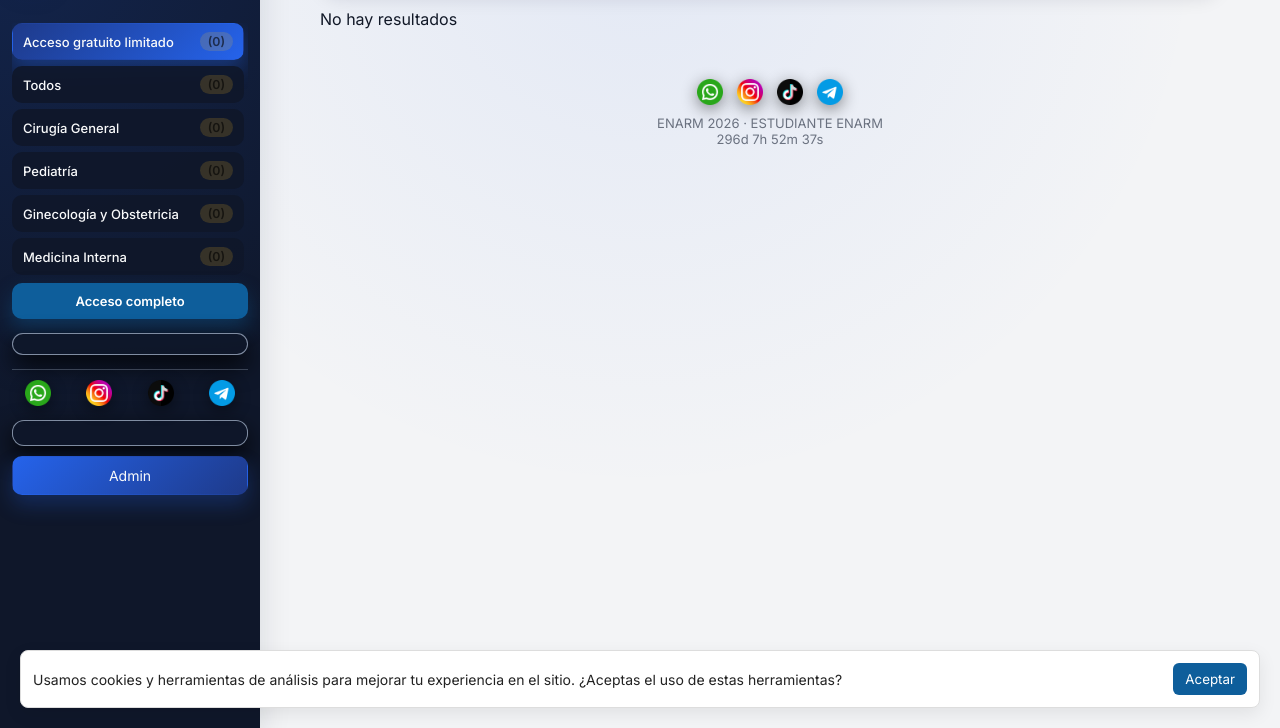
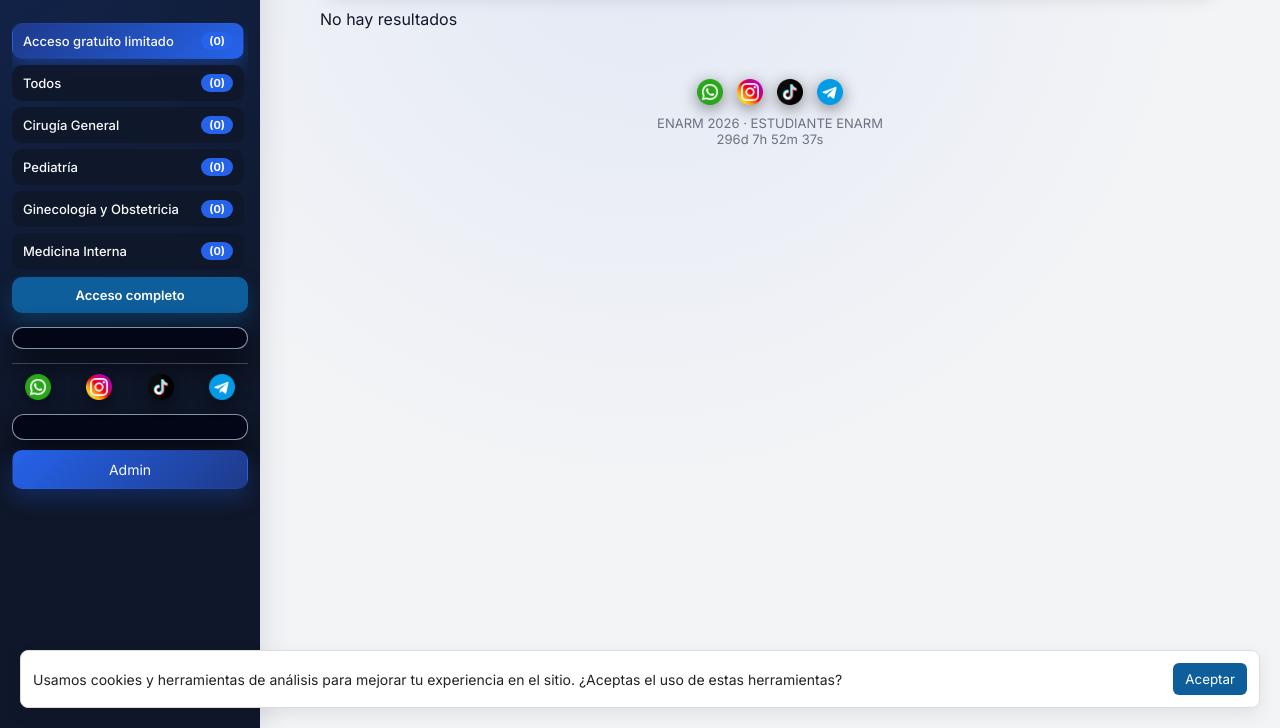
Before and after one commit to Estudiante-ENARM/estudiante-enarm-pagina, a plain HTML site: page index.html in a window 1280 px wide. Shown: the part 72-800 px from the top of the page. Drawn offline with Linux system fonts and the light colour scheme; no server answers.

Commit message:
Enhance styles for theme counter and recent changes
Added styles for theme counter and recent changes box.

```diff
--- a/style.css
+++ b/style.css
@@ -821,3 +821,45 @@ footer {
     padding-bottom: 56px;
   }
 }
+
+/* ===========================================
+   ARREGLO DEFINITIVO: CONTADOR DE TEMAS
+   (ALTO CONTRASTE EN MODO CLARO Y OSCURO)
+=========================================== */
+
+#sidebar .menu-item .count {
+  margin-left: 6px;
+  padding: 2px 8px;
+  border-radius: 999px;
+  font-weight: 700;
+  font-size: 11px;
+  background: var(--primary);   /* Píldora azul fuerte */
+  color: #ffffff;              /* Texto blanco */
+  opacity: 1;
+}
+
+/* ===========================================
+   ARREGLO DEFINITIVO: RECUADRO "ÚLTIMOS CAMBIOS"
+   TEXTO MUY LEGIBLE EN MODO CLARO
+=========================================== */
+
+#recent-changes {
+  background: #020617;                               /* Fondo negro-azulado sólido */
+  border: 1px solid rgba(148, 163, 184, 0.9);
+  border-radius: 12px;
+  padding: 10px 12px;
+  box-shadow: 0 14px 32px rgba(0, 0, 0, 0.85);
+  font-size: 13px;
+  color: #f9fafb;                                    /* Texto base blanco */
+}
+
+/* Forzamos el color de TODO el contenido dentro para que no se quede gris tenue */
+#recent-changes * {
+  color: #e5e7eb !important;                         /* Gris muy claro, alto contraste */
+}
+
+/* Título "Últimos cambios" más vistoso */
+#recent-changes strong {
+  color: #60a5fa !important;                         /* Azul claro brillante */
+  font-weight: 700;
+}
```
